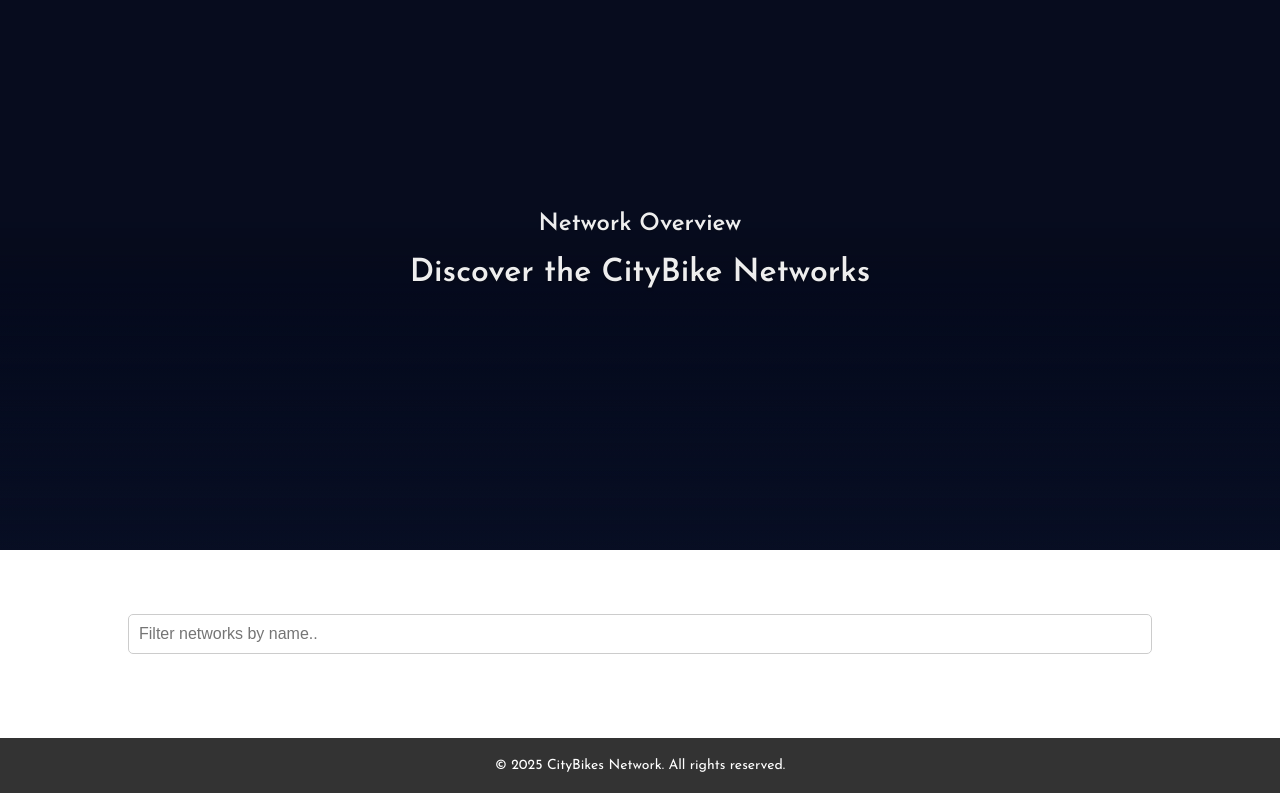
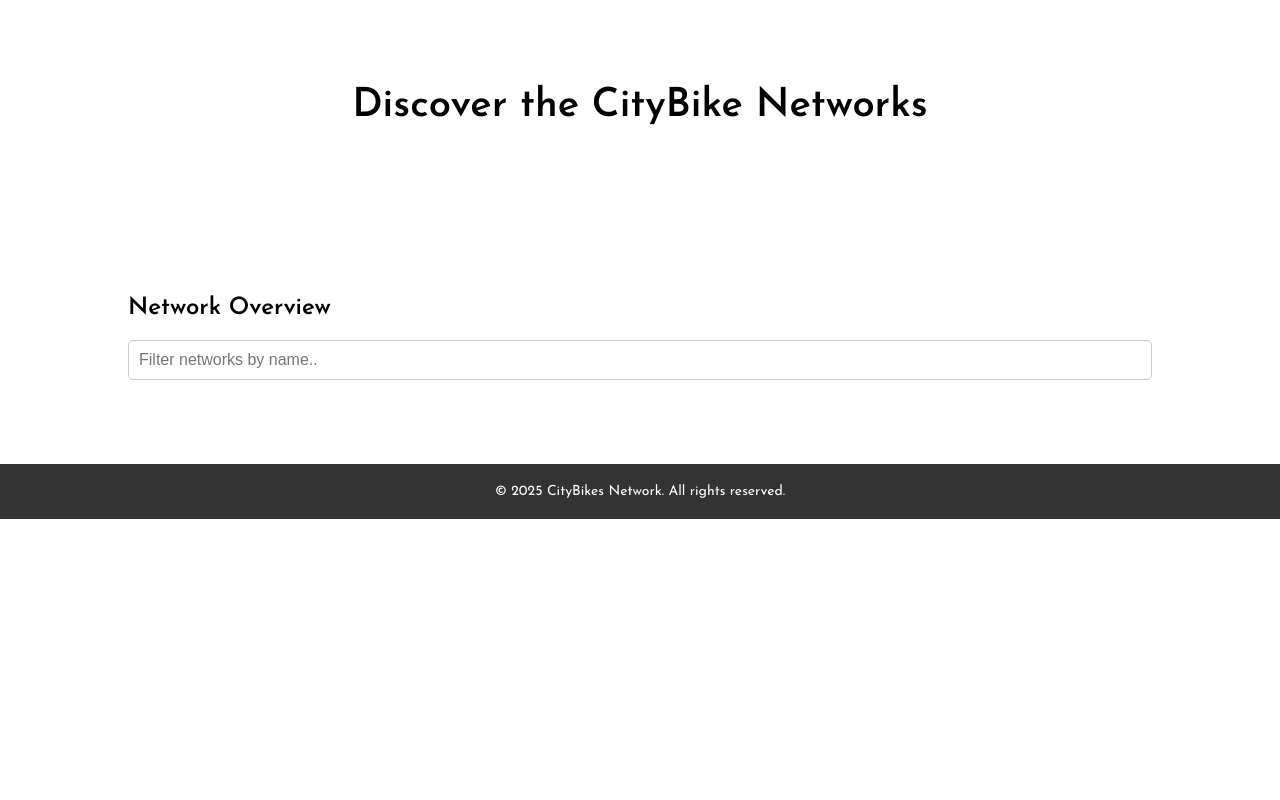
Before and after one commit to annelinderaadsheer/Reparatie-CityBikes, a website: page public/index.html in a window 1280 px wide. Drawn offline with Linux system fonts and the light colour scheme; no server answers.

Commit message:
Update styling

```diff
--- a/public/index.html
+++ b/public/index.html
@@ -7,25 +7,21 @@
     <link rel="stylesheet" href="styles.css">
 </head>
 <body>
-    <div class="header">
-        <div class="info">
-            <h2>Network Overview</h2>
-            <h1>Discover the CityBike Networks</h1>
-        </div>
-    </div>
+    <header>
+        <h1>Discover the CityBike Networks</h1>
+    </header>
+
     <section class="content">
+        <h2>Network Overview</h2>
         <input type="text" id="filterInput" placeholder="Filter networks by name.." />
         <div id="networks">
             <!-- Network items will be rendered here -->
         </div>
         <button id="viewMoreBtn" class="btn" style="display: none;">View More</button>
     </section>
-    <script src="script.js"></script>
-    <!-- Footer toegevoegd hier -->
+
     <footer>
-        <div class="footer-content">
-            <p>&copy; 2025 CityBikes Network. All rights reserved.</p>
-        </div>
+        <p>&copy; 2025 CityBikes Network. All rights reserved.</p>
     </footer>
 
     <script src="script.js"></script>
--- a/public/styles.css
+++ b/public/styles.css
@@ -4,95 +4,44 @@
     margin: 0;
     height: 100%;
     font-family: 'Josefin Sans', sans-serif;
+    /* background: rgb(2,0,36);
+    background: radial-gradient(circle, rgba(2,0,36,1) 0%, rgba(18,18,108,1) 35%, rgba(39,131,149,1) 100%); */
 }
 
 a {
     text-decoration: none;
 }
 
-.header {
+header {
     position: relative;
-    overflow: hidden;
     display: flex;
-    flex-wrap: wrap;
     justify-content: center;
-    align-items: flex-start;
-    align-content: flex-start;
-    height: 50vw;
-    min-height: 400px;
-    max-height: 550px;
-    min-width: 300px;
+    align-items: center;
+    height: 300px;
+    /* background: rgb(2,0,36);
+    background: radial-gradient(circle, rgba(2,0,36,1) 0%, rgba(18,18,108,1) 35%, rgba(39,131,149,1) 100%); */
     color: #eee;
+    padding: 20px;
+    text-align: center;
+    margin-top: -4rem;
+    margin-bottom: -4rem;
 }
 
-.header:after {
-    content: "";
-    width: 100%;
-    height: 100%;
-    position: absolute;
-    bottom: 0;
-    left: 0;
-    z-index: -1;
-    background: linear-gradient(to bottom, rgba(0, 0, 0, 0.12) 40%, rgba(27, 32, 48, 1) 100%);
-    filter: contrast(1.2) brightness(1.1);
+header h1 {
+    font-size: 2.5em;
+    margin: 0;
+    color: #000000;
 }
 
-.header:before {
-    content: "";
-    width: 100%;
-    height: 200%;
-    position: absolute;
-    top: 0;
-    left: 0;
-    background: #1B2030 url(world-2.jpg) 50% 0 no-repeat;
-    background-size: cover;
-    background-attachment: fixed;
-    animation: grow 360s linear 10ms infinite;
-    transition: all 0.4s ease-in-out;
-    z-index: -2;
-    filter: contrast(1.2) brightness(1.1);
-}
-
-.header a {
-    color: #eee;
-}
-
-.logo {
-    border: 2px solid #fff;
-    border-radius: 3px;
-    text-decoration: none;
-    display: inline-flex;
-    align-items: center;
-    margin: 20px;
-    padding: 0px 10px;
-    font-weight: 900;
-    font-size: 1.1em;
-    line-height: 1;
-    box-sizing: border-box;
-    height: 40px;
-}
-
-.info {
-    width: 100%;
-    padding: 15% 10% 0 10%;
-    text-align: center;
-    text-shadow: 0 2px 3px rgba(0, 0, 0, 0.2);
-    flex: 0 0 auto;
-    width: 50%;
-}
-
-.info h4, .meta {
-    font-size: 0.7em;
-}
-
-@keyframes grow {
-    0% { transform: scale(1) translateY(0px) }
-    50% { transform: scale(1.2) translateY(-400px) }
+header h2 {
+    font-size: 1.5em;
+    margin-top: 10px;
 }
 
 .content {
     padding: 5% 10%;
     text-align: justify;
+    color: #000000;
 }
 
 #filterInput {
@@ -121,7 +70,8 @@
 }
 
 .btn {
-    color: #333;
+    color: #000000;
+    background-color: #fff;
     border: 2px solid;
     border-radius: 3px;
     text-decoration: none;
@@ -130,19 +80,17 @@
     font-weight: 600;
 }
 
-/* Stijl de footer */
 footer {
-    background-color: #333; /* Donkere achtergrondkleur */
-    color: #fff; /* Witte tekstkleur */
-    text-align: center; /* Centraal uitgelijnde tekst */
-    padding: 20px 0; /* Ruimte boven en onder de tekst */
+    background-color: #333;
+    color: #fff;
+    text-align: center;
+    padding: 20px 0;
     position: relative;
     width: 100%;
     bottom: 0;
 }
 
-/* Voor de footer inhoud */
-.footer-content p {
-    font-size: 14px; /* Kleinere tekstgrootte */
-    margin: 0; /* Verwijder de marge van de p */
+footer p {
+    font-size: 14px;
+    margin: 0;
 }
```
